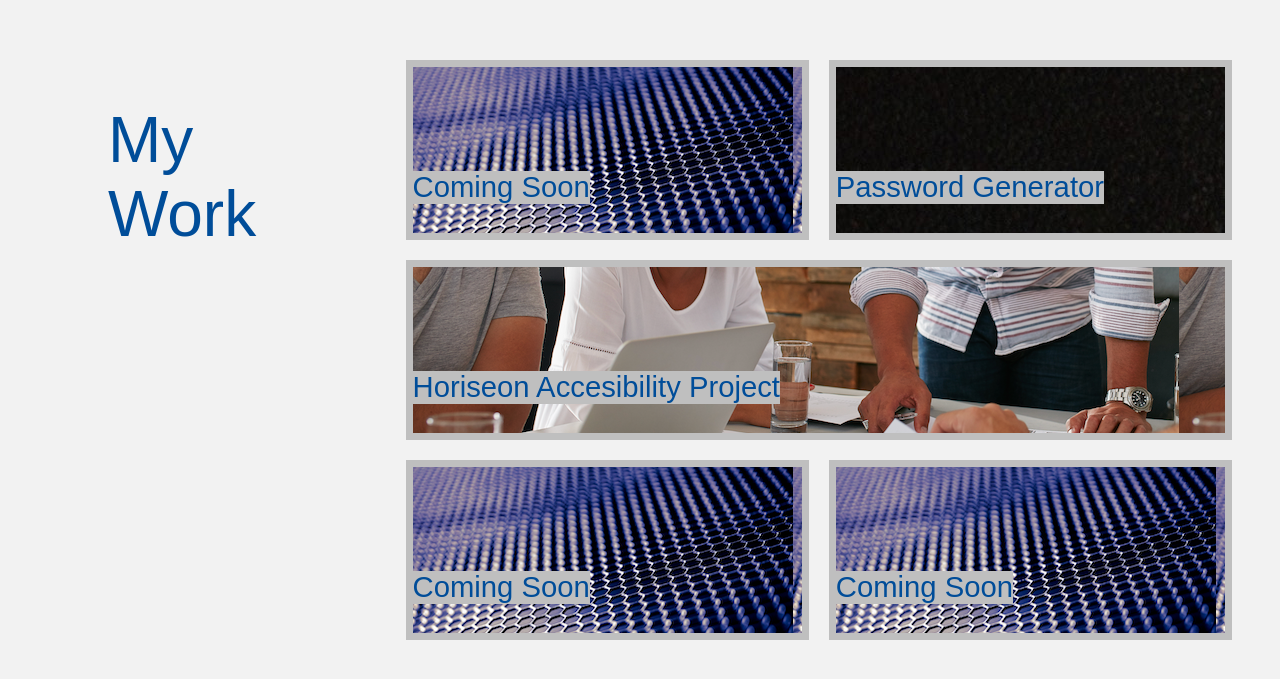
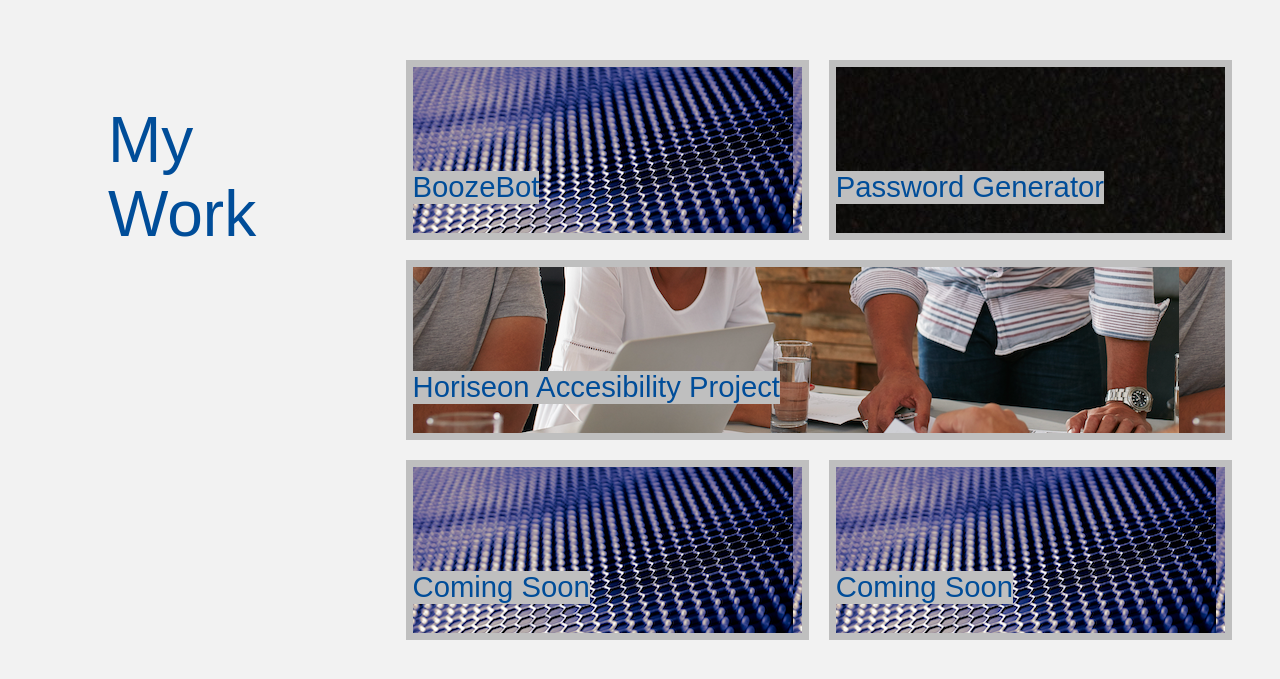
Before and after one commit to phechzzz/portfolio-1, a plain HTML site: page index.html in a window 1280 px wide. Shown: the part 912-1591 px from the top of the page. Drawn offline with Linux system fonts and the light colour scheme.

Commit message:
BoozeBot

```diff
--- a/index.html
+++ b/index.html
@@ -28,7 +28,7 @@
     <section id="work">
     <h2 id="my-work">My Work</h2>
         <section id="projects">
-        <div class="project"><h3>Coming Soon</h3></div>
+        <div class="project"><h3><a href="https://phechzzz.github.io/BoozeBot/index.html"> BoozeBot</a></h3></div>
         <div id="passwordGenerator"><h3><a href="https://phechzzz.github.io/password-generator/"> Password Generator</a></h3></div>
         <div class="project-large" id="horiseon"><h3> <a href="https://phechzzz.github.io/Horiseon-accessibility-project/#social-media-marketing">Horiseon Accesibility Project</a></h3></div>
         <div class="project"><h3>Coming Soon</h3></div>
```
